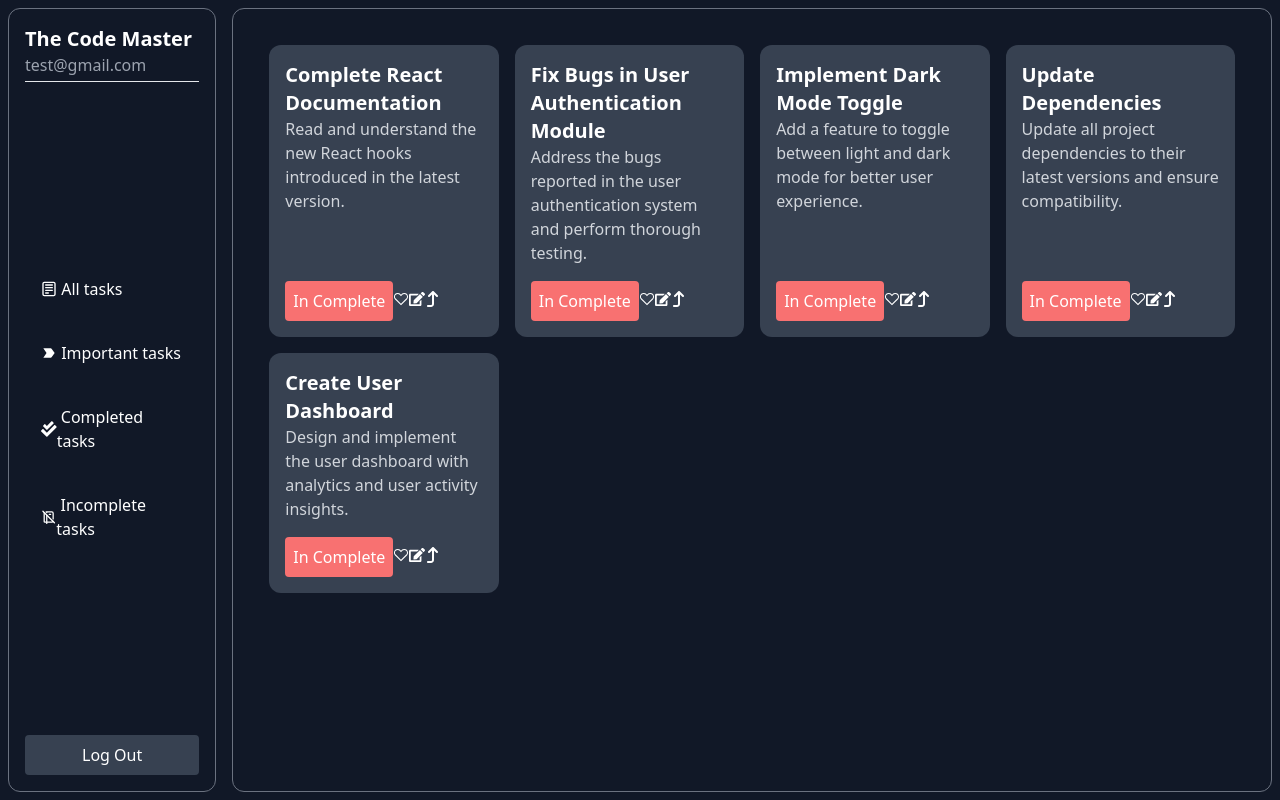
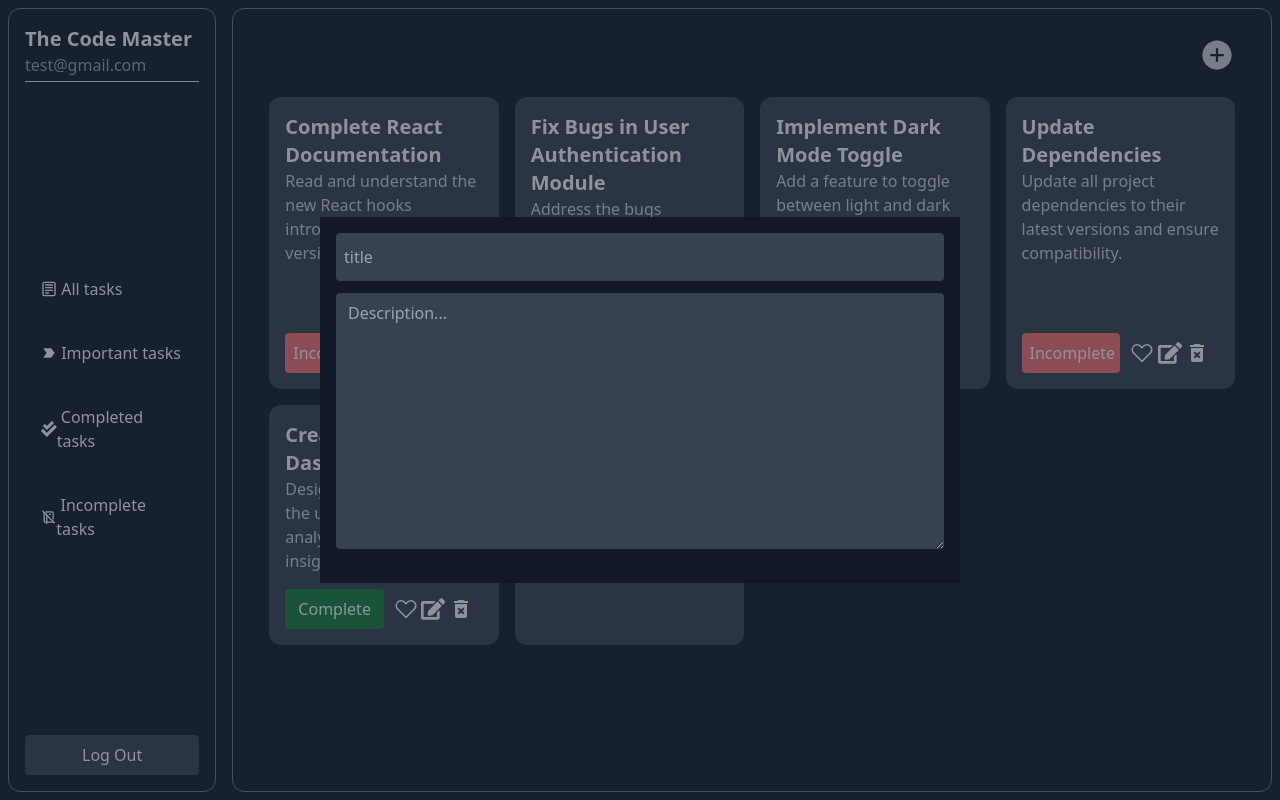
Before and after one commit to bewithsnehasish/Taskify, a React (Vite) app in the folder frontend/: page / in a window 1280 px wide. Built offline with nearby package versions, Linux system fonts and the light colour scheme.

Commit message:
tasks and inputdata

```diff
--- a/frontend/package.json
+++ b/frontend/package.json
@@ -10,6 +10,7 @@
     "preview": "vite preview"
   },
   "dependencies": {
+    "prop-types": "^15.8.1",
     "react": "^18.3.1",
     "react-dom": "^18.3.1",
     "react-icons": "^5.3.0",
--- a/frontend/src/App.jsx
+++ b/frontend/src/App.jsx
@@ -8,7 +8,7 @@ import IncompletedTask from "./pages/IncompletedTask";
 function App() {
   return (
     <Router>
-      <div className="bg-gray-900 text-white h-screen p-2">
+      <div className="bg-gray-900 text-white h-screen p-2 relative">
         <Routes>
           <Route path="/" element={<Home />}>
             <Route index element={<AllTasks />} />
--- a/frontend/src/components/home/Cards.jsx
+++ b/frontend/src/components/home/Cards.jsx
@@ -1,39 +1,44 @@
-import React from "react";
 import { VscHeart } from "react-icons/vsc";
 import { FaEdit } from "react-icons/fa";
-import { FaArrowTurnUp } from "react-icons/fa6";
+import { MdDeleteForever } from "react-icons/md";
+import { IoAddCircleSharp } from "react-icons/io5";
 
-function Cards() {
+function Cards({ home }) {
   const data = [
     {
       id: 1,
       title: "Complete React Documentation",
       description:
         "Read and understand the new React hooks introduced in the latest version.",
+      status: "Incomplete",
     },
     {
       id: 2,
       title: "Fix Bugs in User Authentication Module",
       description:
         "Address the bugs reported in the user authentication system and perform thorough testing.",
+      status: "Incomplete",
     },
     {
       id: 3,
       title: "Implement Dark Mode Toggle",
       description:
         "Add a feature to toggle between light and dark mode for better user experience.",
+      status: "Incomplete",
     },
     {
       id: 4,
       title: "Update Dependencies",
       description:
         "Update all project dependencies to their latest versions and ensure compatibility.",
+      status: "Incomplete",
     },
     {
       id: 5,
       title: "Create User Dashboard",
       description:
         "Design and implement the user dashboard with analytics and user activity insights.",
+      status: "Complete",
     },
   ];
 
@@ -49,9 +54,13 @@ function Cards() {
               <h3 className="text-xl font-semibold">{items.title}</h3>
               <p className="text-gray-300">{items.description}</p>
             </div>
-            <div className="mt-4 w-full flex items-center ">
-              <button className="bg-red-400 p-2 rounded">In Complete</button>
-              <div>
+            <div className="mt-4 w-full flex items-center">
+              <button
+                className={`${items.status === "Incomplete" ? "bg-red-400" : "bg-green-700"} p-2 rounded w-3/6`}
+              >
+                {items.status}
+              </button>
+              <div className=" text-white p-2 w-3/6 text-2xl flex justify-around font-semibold ">
                 <button>
                   <VscHeart />
                 </button>
@@ -59,12 +68,18 @@ function Cards() {
                   <FaEdit />
                 </button>
                 <button>
-                  <FaArrowTurnUp />
+                  <MdDeleteForever />
                 </button>
               </div>
             </div>
           </div>
         ))}
+      {home === "true" && (
+        <div className="flex flex-col justify-center items-center bg-gray-700 rounded-xl p-4 hover:scale-105 hover:cursor-pointer transition-all duration-200">
+          <IoAddCircleSharp className="text-5xl" />
+          <h2 className="text-2xl text-gray-300 mt-4">Add Task</h2>
+        </div>
+      )}
     </div>
   );
 }
--- /dev/null
+++ b/frontend/src/components/home/InputData.jsx
@@ -0,0 +1,27 @@
+const InputData = () => {
+  return (
+    <>
+      <div className="fixed top-0 left-0 bg-gray-800 opacity-50 h-screen w-full"></div>
+      <div className="fixed top-0 left-0 flex justify-center items-center h-screen w-full">
+        <div className="w-3/6 bg-gray-900 p-4">
+          <input
+            type="text"
+            placeholder="title"
+            name="title"
+            className="py-3 px-2 rounded w-full bg-gray-700"
+          />
+          <textarea
+            name="desc"
+            id=""
+            cols={30}
+            rows={10}
+            placeholder="Description..."
+            className="px-3 py-2 rounded w-full bg-gray-700 my-3"
+          ></textarea>
+        </div>
+      </div>
+    </>
+  );
+};
+
+export default InputData;
--- a/frontend/src/pages/AllTasks.jsx
+++ b/frontend/src/pages/AllTasks.jsx
@@ -1,10 +1,20 @@
 import Cards from "../components/home/Cards";
+import { IoAddCircleSharp } from "react-icons/io5";
+import InputData from "../components/home/InputData";
 
 function AllTasks() {
   return (
-    <div>
-      <Cards />
-    </div>
+    <>
+      <div>
+        <div className="w-full flex justify-end px-4 py-2 ">
+          <button>
+            <IoAddCircleSharp className="text-4xl text-gray-300 hover:text-gray-500 hover:cursor-pointer transition-all duration-200" />
+          </button>
+        </div>
+        <Cards home={"true"} />
+      </div>
+      <InputData />
+    </>
   );
 }
 
--- a/frontend/src/pages/ImportantTask.jsx
+++ b/frontend/src/pages/ImportantTask.jsx
@@ -1,5 +1,11 @@
+import Cards from "../components/home/Cards";
+
 function ImportantTask() {
-  return <div>ImportantTask</div>;
+  return (
+    <div>
+      <Cards home={"false"} />
+    </div>
+  );
 }
 
 export default ImportantTask;
```
Also changed, not shown: 1 other file (tests, documents, lock files or other folders).
